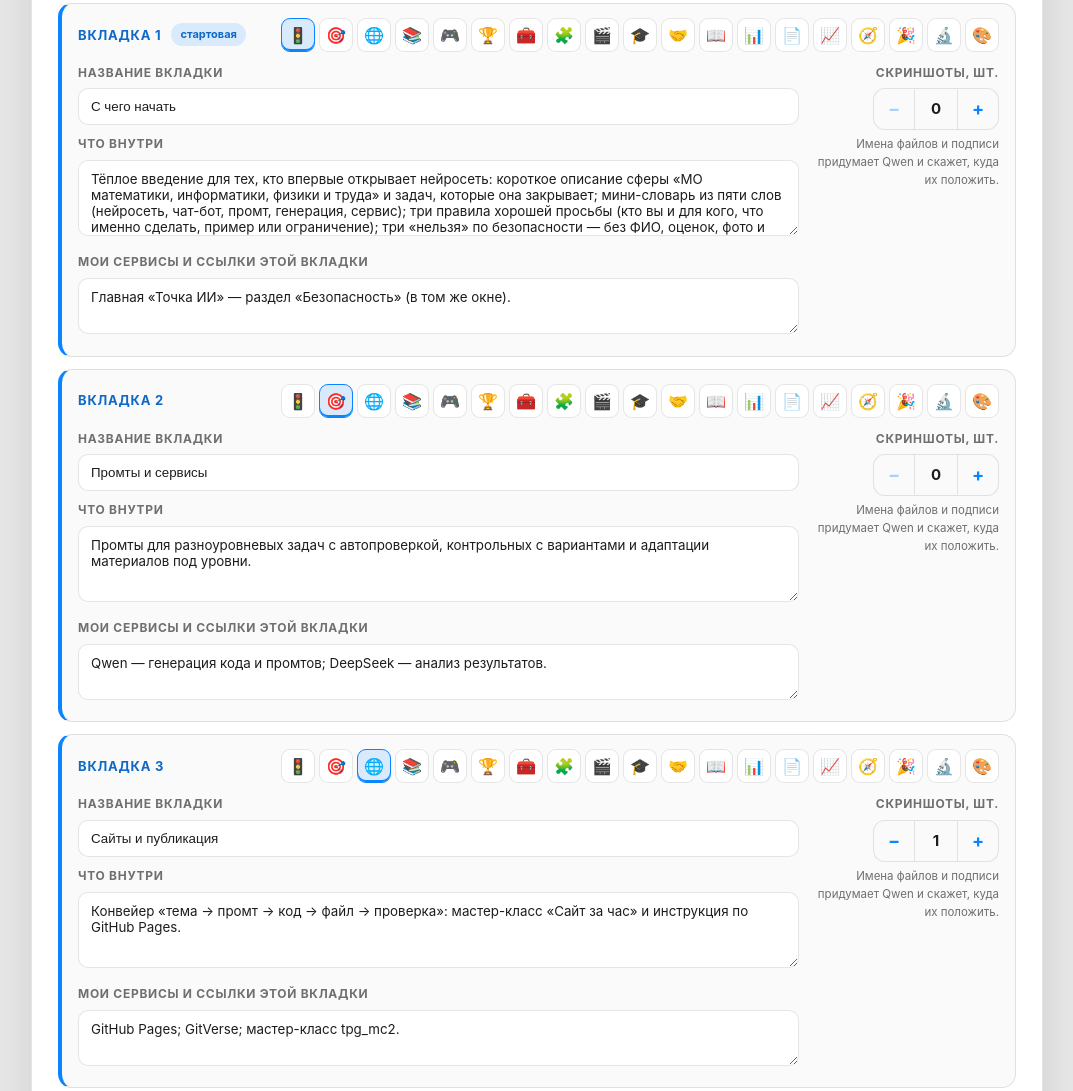
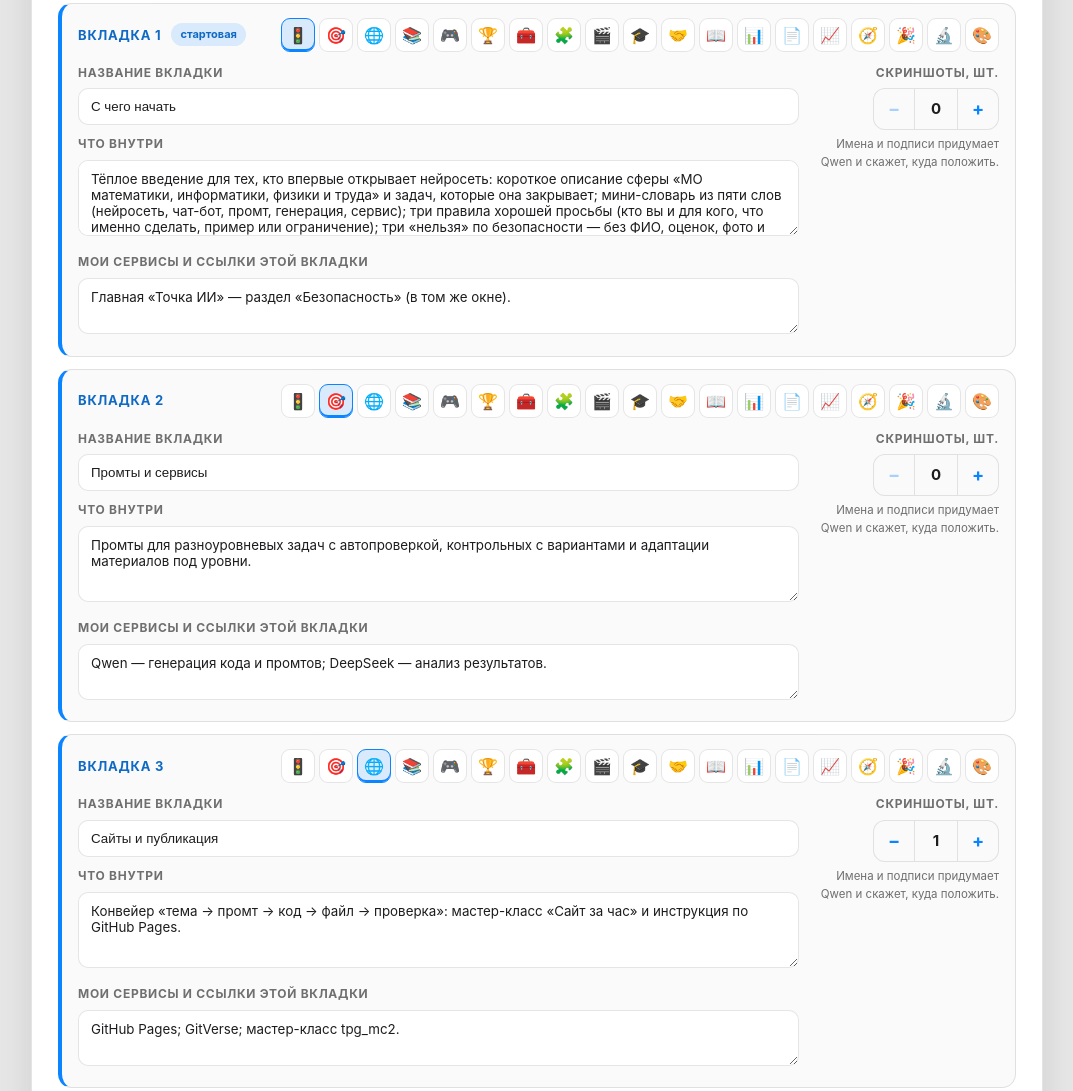
Before and after one commit to mmmaslikov/tpg_mc3, a plain HTML site: page index.html in a window 1280 px wide. Shown: the part 2510-3601 px from the top of the page, without its empty margins (103-1176 px from the left). Drawn offline with Linux system fonts and the light colour scheme.

Commit message:
Update index.html

```diff
--- a/index.html
+++ b/index.html
@@ -676,7 +676,7 @@ function renderTabs(){
             <span class="val">${t.shots}</span>
             <button type="button" data-sinc="${i}" aria-label="Больше скриншотов" ${t.shots>=8?"disabled":""}>+</button>
           </span>
-          <span class="hint">Имена файлов и подписи придумает Qwen и скажет, куда их положить.</span>
+          <span class="hint">Имена и подписи придумает Qwen и скажет, куда положить.</span>
         </div>
       </div>
     </div>`).join("");
```
